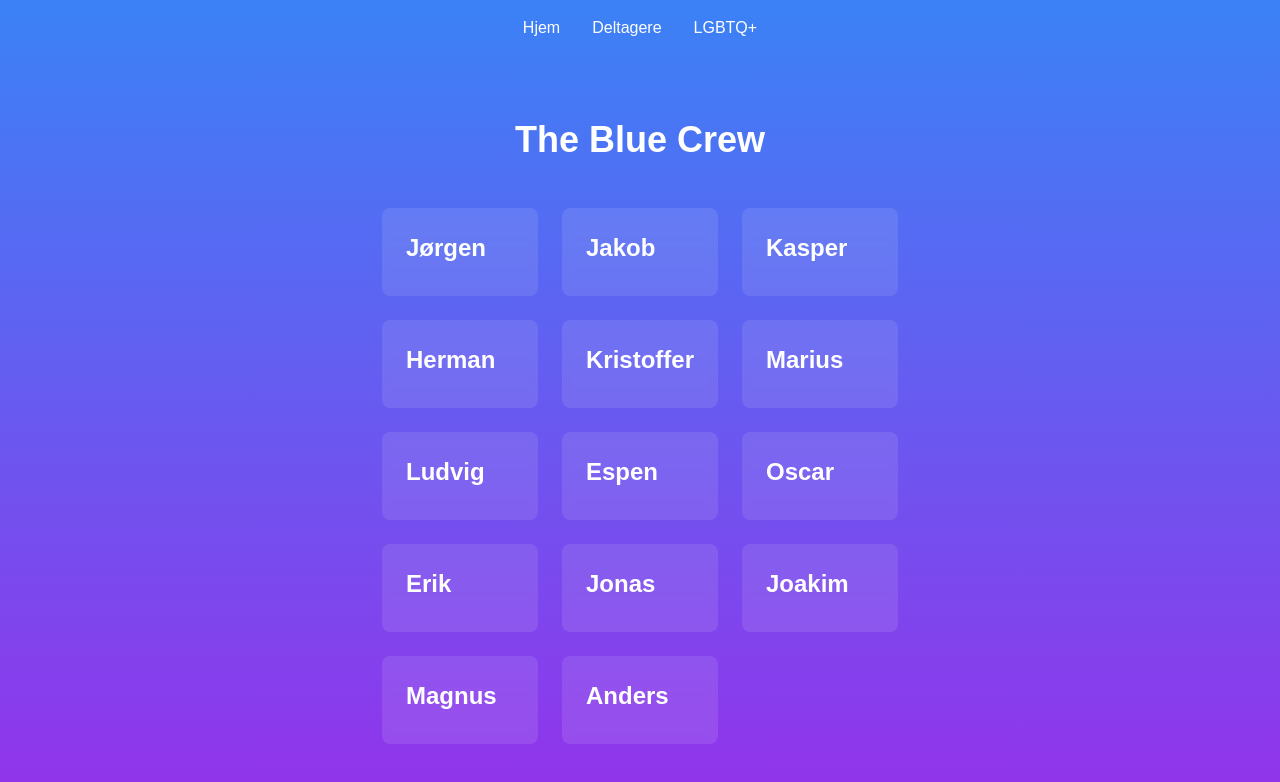
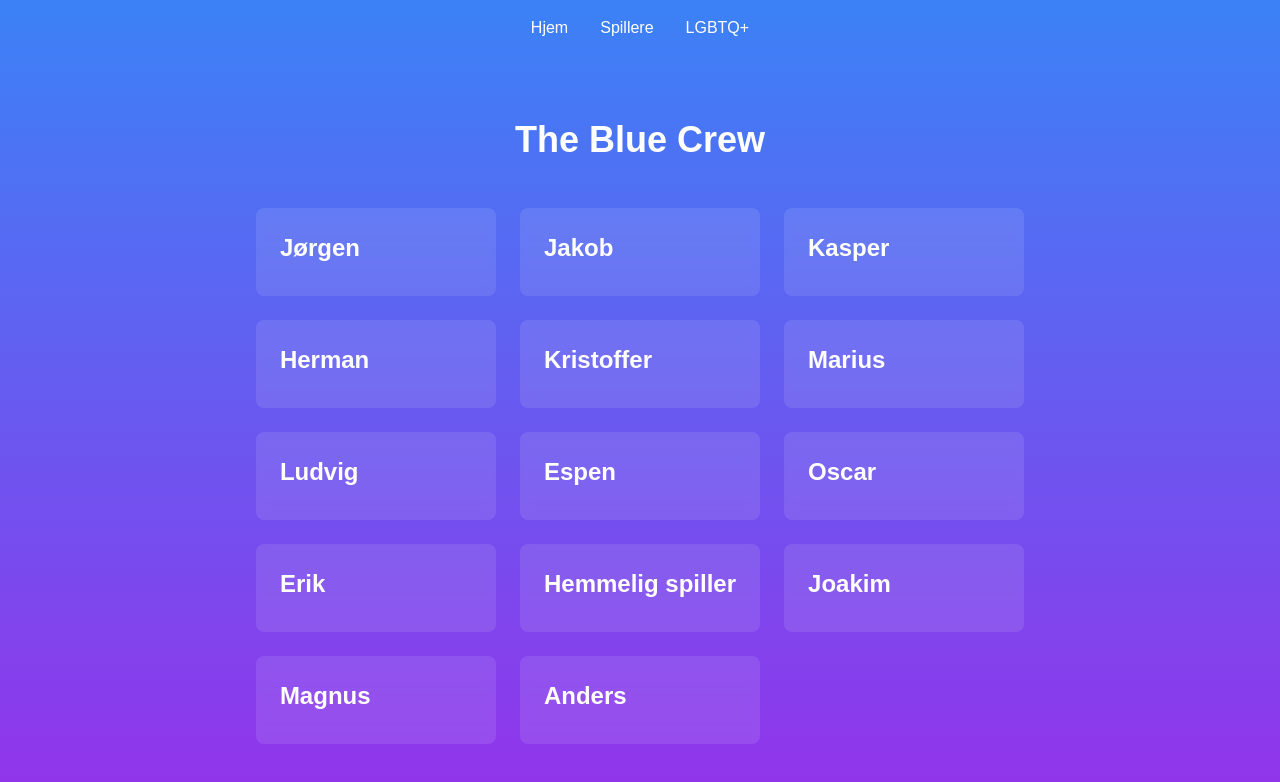
Before and after one commit to erikkjernlie/blaatur, a Next.js app: page /players in a window 1280 px wide. Shown: the top 782 px of the page. Built offline with nearby package versions, Linux system fonts and the light colour scheme.

Commit message:
Update text in navbar and translate to norwegian

```diff
--- a/app/players/page.tsx
+++ b/app/players/page.tsx
@@ -36,7 +36,7 @@ const players: Player[] = [
     name: "Erik",
   },
   {
-    name: "Jonas",
+    name: "Hemmelig spiller",
   },
   {
     name: "Joakim",
--- a/components/coming-soon.tsx
+++ b/components/coming-soon.tsx
@@ -19,10 +19,10 @@ export function ComingSoon() {
 
     if (difference > 0) {
       timeLeft = {
-        days: Math.floor(difference / (1000 * 60 * 60 * 24)),
-        hours: Math.floor((difference / (1000 * 60 * 60)) % 24),
-        minutes: Math.floor((difference / 1000 / 60) % 60),
-        seconds: Math.floor((difference / 1000) % 60),
+        dager: Math.floor(difference / (1000 * 60 * 60 * 24)),
+        timer: Math.floor((difference / (1000 * 60 * 60)) % 24),
+        minutter: Math.floor((difference / 1000 / 60) % 60),
+        sekunder: Math.floor((difference / 1000) % 60),
       };
     }
 
--- a/components/navbar.tsx
+++ b/components/navbar.tsx
@@ -53,7 +53,7 @@ const Navbar = () => {
             className="hover:text-blue-200 transition-colors text-xl"
             onClick={() => setIsMenuOpen(false)}
           >
-            Deltagere
+            Spillere
           </Link>
         </li>
         <li>
@@ -79,7 +79,7 @@ const Navbar = () => {
             href="/players"
             className="hover:text-blue-200 transition-colors"
           >
-            Deltagere
+            Spillere
           </Link>
         </li>
         <li>
```
